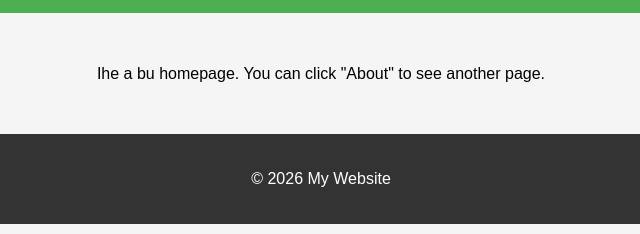
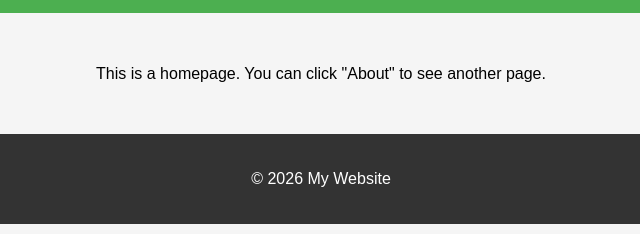
Before and after one commit to obinnaozigbu-svg/devops-project, a plain HTML site: page web/index.html in a window 1280 px wide. Shown: the part 139-373 px from the top of the page, 319-959 px from the left. Drawn offline with Linux system fonts and the light colour scheme.

Commit message:
Modified index.html

```diff
--- a/web/index.html
+++ b/web/index.html
@@ -15,7 +15,7 @@
     </header>
 
     <main>
-        <p>Ihe a bu  homepage. You can click "About" to see another page.</p>
+        <p>This is a homepage. You can click "About" to see another page.</p>
     </main>
 
     <footer>
```
